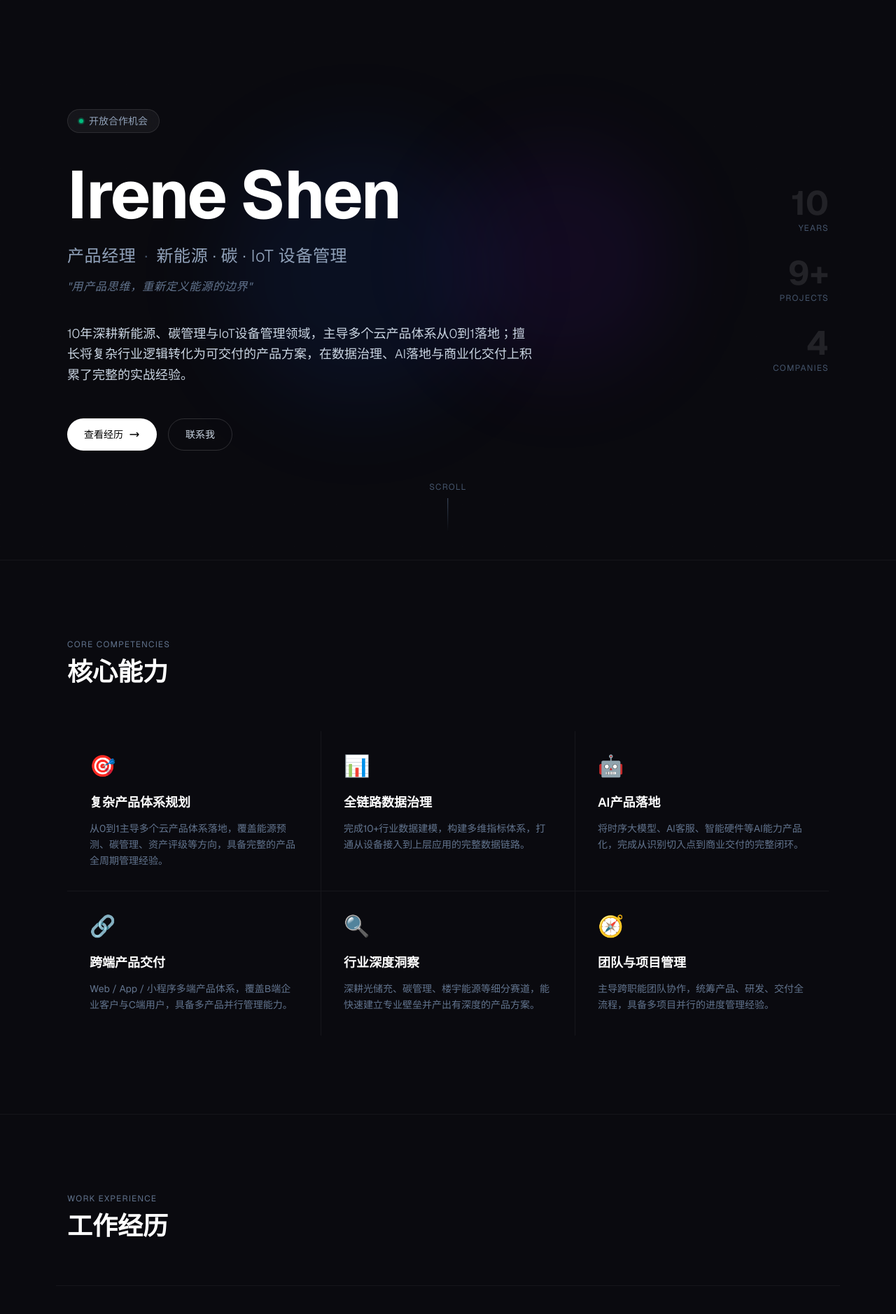
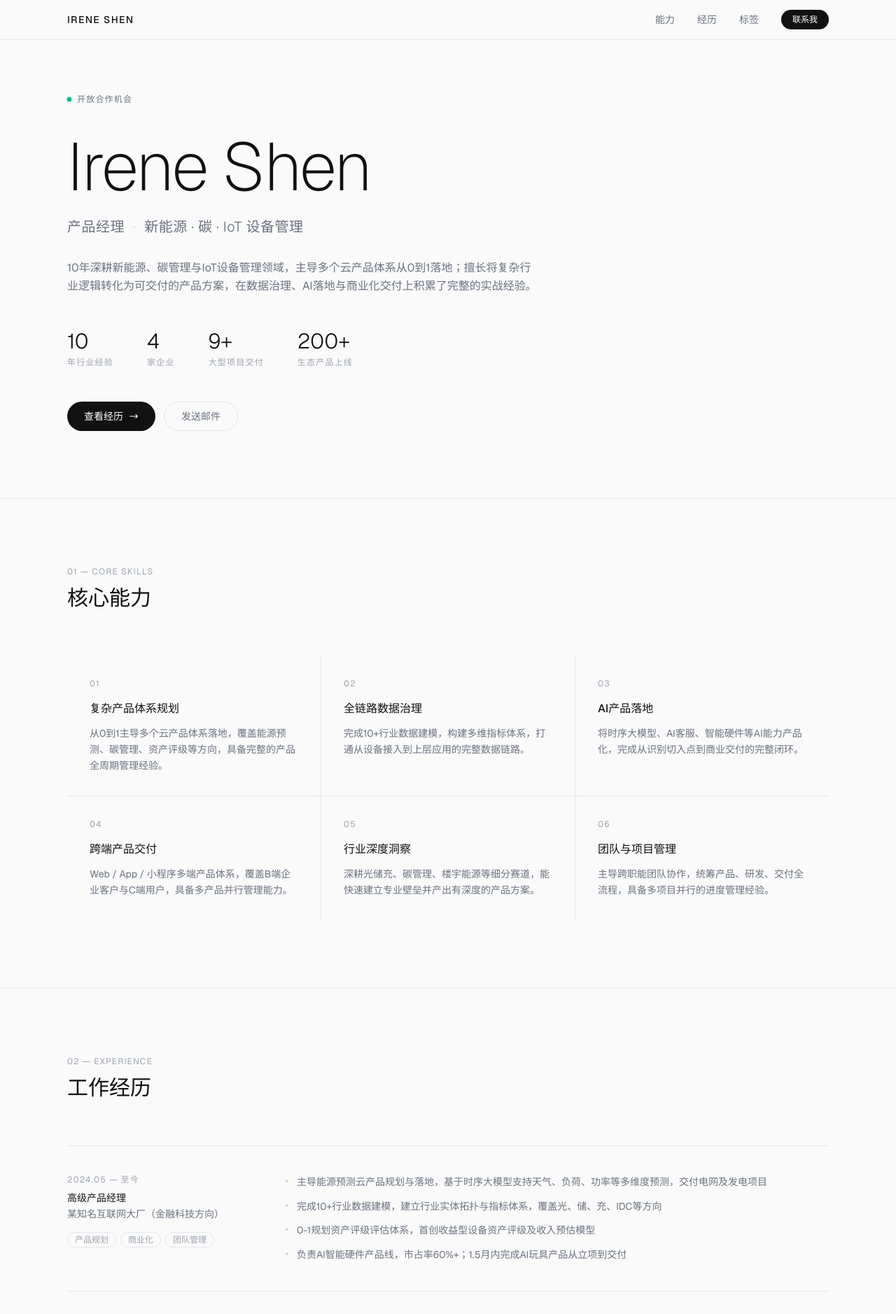
Before and after one commit to ireneshen6688-star/nextjs-boilerplate, a Next.js app: page / in a window 1280 px wide. Shown: the top 1878 px of the page at 70% size. Built offline with nearby package versions, Linux system fonts and the light colour scheme.

Commit message:
redesign: light theme, no emoji, keyword matrix section

```diff
--- a/app/data/profile.ts
+++ b/app/data/profile.ts
@@ -12,37 +12,47 @@ export const profileData = {
       title: "复杂产品体系规划",
       description:
         "从0到1主导多个云产品体系落地，覆盖能源预测、碳管理、资产评级等方向，具备完整的产品全周期管理经验。",
-      icon: "🎯",
     },
     {
       title: "全链路数据治理",
       description:
         "完成10+行业数据建模，构建多维指标体系，打通从设备接入到上层应用的完整数据链路。",
-      icon: "📊",
     },
     {
       title: "AI产品落地",
       description:
         "将时序大模型、AI客服、智能硬件等AI能力产品化，完成从识别切入点到商业交付的完整闭环。",
-      icon: "🤖",
     },
     {
       title: "跨端产品交付",
       description:
         "Web / App / 小程序多端产品体系，覆盖B端企业客户与C端用户，具备多产品并行管理能力。",
-      icon: "🔗",
     },
     {
       title: "行业深度洞察",
       description:
         "深耕光储充、碳管理、楼宇能源等细分赛道，能快速建立专业壁垒并产出有深度的产品方案。",
-      icon: "🔍",
     },
     {
       title: "团队与项目管理",
       description:
         "主导跨职能团队协作，统筹产品、研发、交付全流程，具备多项目并行的进度管理经验。",
-      icon: "🧭",
+    },
+  ],
+
+  // 关键词矩阵 — 三个维度
+  keywords: [
+    {
+      group: "产品形态",
+      tags: ["Web 产品体系", "移动端 App", "微信小程序", "B 端 SaaS", "C 端产品", "IoT 设备管理平台"],
+    },
+    {
+      group: "行业深度",
+      tags: ["新能源", "碳资产管理", "光储充一体化", "楼宇能源", "企业数字化转型", "行业标准制定"],
+    },
+    {
+      group: "产品阶段",
+      tags: ["0 → 1 落地", "1 → N 迭代", "全生命周期管理", "商业化交付", "AI 产品化", "团队管理"],
     },
   ],
 
@@ -93,37 +103,6 @@ export const profileData = {
     },
   ],
 
-  achievements: [
-    {
-      title: "多端产品落地",
-      description:
-        "主导多款移动端小程序/App及Web端产品从0到1完整落地，覆盖B端与C端多种业务场景。",
-      highlight: "多款产品",
-      metric: "Web · App · 小程序",
-    },
-    {
-      title: "AI产品创新",
-      description:
-        "在传统产品中快速识别AI提效切入点，完成落地交付，并抽象通用能力支持后续标准化交付。",
-      highlight: "AI提效",
-      metric: "从识别到交付",
-    },
-    {
-      title: "行业标准制定",
-      description:
-        "建立和梳理6个新能源行业标准字段，设定关键运营指标，完成数据治理标准化流程。",
-      highlight: "标准化",
-      metric: "6个行业标准字段",
-    },
-    {
-      title: "商业化交付",
-      description:
-        "主导多个云产品完成商业化落地，覆盖电网、发电、园区、制造业等多类客户场景。",
-      highlight: "规模交付",
-      metric: "9+ 项目交付",
-    },
-  ],
-
   contact: {
     email: "ireneshen@example.com",
     linkedin: "#",
--- a/app/page.tsx
+++ b/app/page.tsx
@@ -2,223 +2,165 @@ import { profileData } from "./data/profile";
 
 export default function Home() {
   return (
-    <div className="min-h-screen bg-[#0a0a0f] text-white font-sans">
-      {/* ── Hero ── */}
-      <section className="relative min-h-screen flex items-center overflow-hidden">
-        {/* 背景装饰 */}
-        <div className="absolute inset-0 pointer-events-none">
-          <div className="absolute top-1/4 left-1/4 w-96 h-96 bg-blue-600/8 rounded-full blur-3xl" />
-          <div className="absolute bottom-1/3 right-1/4 w-80 h-80 bg-violet-600/8 rounded-full blur-3xl" />
-          <div
-            className="absolute inset-0 opacity-[0.03]"
-            style={{
-              backgroundImage:
-                "linear-gradient(rgba(255,255,255,0.1) 1px, transparent 1px), linear-gradient(90deg, rgba(255,255,255,0.1) 1px, transparent 1px)",
-              backgroundSize: "60px 60px",
-            }}
-          />
+    <div className="min-h-screen bg-[#FAFAFA] text-[#111111] font-sans">
+
+      {/* Nav */}
+      <nav className="fixed top-0 left-0 right-0 z-50 bg-[#FAFAFA]/90 backdrop-blur-md border-b border-[#E5E7EB]">
+        <div className="max-w-6xl mx-auto px-8 h-14 flex items-center justify-between">
+          <span className="text-sm font-medium tracking-widest uppercase">{profileData.name}</span>
+          <div className="flex items-center gap-8 text-sm text-[#6B7280]">
+            <a href="#skills" className="hover:text-[#111111] transition-colors">能力</a>
+            <a href="#experience" className="hover:text-[#111111] transition-colors">经历</a>
+            <a href="#keywords" className="hover:text-[#111111] transition-colors">标签</a>
+            <a href={`mailto:${profileData.contact.email}`} className="px-4 py-1.5 bg-[#111111] text-white text-xs rounded-full hover:bg-[#333] transition-colors">联系我</a>
           </div>
+        </div>
+      </nav>
 
-        <div className="relative max-w-6xl mx-auto px-8 py-32 w-full">
-          <div className="max-w-3xl">
-            {/* 状态标签 */}
-            <div className="inline-flex items-center gap-2 px-4 py-1.5 rounded-full border border-white/10 bg-white/5 text-sm text-slate-400 mb-10 backdrop-blur-sm">
+      {/* Hero */}
+      <section className="pt-32 pb-24 max-w-6xl mx-auto px-8">
+        <div className="max-w-4xl">
+          <div className="inline-flex items-center gap-2 text-xs text-[#6B7280] tracking-widest uppercase mb-10">
             <span className="relative flex h-1.5 w-1.5">
               <span className="animate-ping absolute inline-flex h-full w-full rounded-full bg-emerald-400 opacity-75" />
               <span className="relative inline-flex rounded-full h-1.5 w-1.5 bg-emerald-500" />
             </span>
             开放合作机会
           </div>
-
-            {/* 姓名 */}
-            <h1 className="text-6xl sm:text-7xl md:text-8xl font-bold tracking-tight mb-6 leading-none">
-              <span className="text-white">{profileData.name}</span>
-            </h1>
-
-            {/* 职位 */}
-            <p className="text-xl sm:text-2xl text-slate-400 font-light mb-4 tracking-wide">
-              {profileData.title}
-              <span className="mx-3 text-slate-600">·</span>
-              {profileData.subtitle}
+          <h1 className="text-7xl sm:text-8xl font-extralight tracking-tight leading-none mb-6">{profileData.name}</h1>
+          <p className="text-xl text-[#6B7280] font-light mb-3 tracking-wide">
+            {profileData.title}<span className="mx-3 text-[#D1D5DB]">·</span>{profileData.subtitle}
           </p>
-
-            {/* Tagline */}
-            <p className="text-base text-slate-500 italic mb-10 tracking-wider">
-              "{profileData.tagline}"
-            </p>
-
-            {/* 简介 */}
-            <p className="text-lg text-slate-300 leading-relaxed max-w-2xl mb-12 font-light">
-              {profileData.intro}
-            </p>
-
-            {/* CTA */}
-            <div className="flex flex-wrap gap-4">
-              <a
-                href="#experience"
-                className="inline-flex items-center gap-2 px-6 py-3 bg-white text-black text-sm font-medium rounded-full hover:bg-slate-100 transition-colors"
-              >
+          <p className="text-base text-[#6B7280] leading-relaxed max-w-2xl mt-8 mb-12">{profileData.intro}</p>
+          <div className="flex flex-wrap gap-12 mb-12">
+            {[
+              { num: "10", label: "年行业经验" },
+              { num: "4", label: "家企业" },
+              { num: "9+", label: "大型项目交付" },
+              { num: "200+", label: "生态产品上线" },
+            ].map((s) => (
+              <div key={s.label}>
+                <div className="text-3xl font-light">{s.num}</div>
+                <div className="text-xs text-[#9CA3AF] tracking-widest uppercase mt-1">{s.label}</div>
+              </div>
+            ))}
+          </div>
+          <div className="flex flex-wrap gap-3">
+            <a href="#experience" className="inline-flex items-center gap-2 px-6 py-2.5 bg-[#111111] text-white text-sm rounded-full hover:bg-[#333] transition-colors">
               查看经历
-                <svg className="w-4 h-4" fill="none" viewBox="0 0 24 24" stroke="currentColor">
+              <svg className="w-3.5 h-3.5" fill="none" viewBox="0 0 24 24" stroke="currentColor">
                 <path strokeLinecap="round" strokeLinejoin="round" strokeWidth={2} d="M17 8l4 4m0 0l-4 4m4-4H3" />
               </svg>
             </a>
-              <a
-                href={`mailto:${profileData.contact.email}`}
-                className="inline-flex items-center gap-2 px-6 py-3 border border-white/15 text-slate-300 text-sm font-medium rounded-full hover:border-white/30 hover:text-white transition-colors"
-              >
-                联系我
+            <a href={`mailto:${profileData.contact.email}`} className="inline-flex items-center gap-2 px-6 py-2.5 border border-[#E5E7EB] text-[#6B7280] text-sm rounded-full hover:border-[#111111] hover:text-[#111111] transition-colors">
+              发送邮件
             </a>
-            </div>
-          </div>
-
-          {/* 右侧装饰数字 */}
-          <div className="absolute right-8 top-1/2 -translate-y-1/2 hidden lg:flex flex-col items-end gap-8 text-right">
-            <div>
-              <div className="text-5xl font-bold text-white/10">10</div>
-              <div className="text-xs text-slate-600 tracking-widest uppercase mt-1">Years</div>
-            </div>
-            <div>
-              <div className="text-5xl font-bold text-white/10">9+</div>
-              <div className="text-xs text-slate-600 tracking-widest uppercase mt-1">Projects</div>
-            </div>
-            <div>
-              <div className="text-5xl font-bold text-white/10">4</div>
-              <div className="text-xs text-slate-600 tracking-widest uppercase mt-1">Companies</div>
-            </div>
-          </div>
-        </div>
-
-        {/* 向下滚动提示 */}
-        <div className="absolute bottom-10 left-1/2 -translate-x-1/2 flex flex-col items-center gap-2 text-slate-600">
-          <span className="text-xs tracking-widest uppercase">Scroll</span>
-          <div className="w-px h-12 bg-gradient-to-b from-slate-600 to-transparent" />
-        </div>
-      </section>
-
-      {/* ── 技能 ── */}
-      <section id="skills" className="py-28 border-t border-white/5">
-        <div className="max-w-6xl mx-auto px-8">
-          <div className="mb-16">
-            <p className="text-xs text-slate-500 tracking-widest uppercase mb-3">Core Competencies</p>
-            <h2 className="text-3xl sm:text-4xl font-bold text-white">核心能力</h2>
-          </div>
-
-          <div className="grid sm:grid-cols-2 lg:grid-cols-3 gap-px bg-white/5">
-            {profileData.skills.map((skill, i) => (
-              <div
-                key={i}
-                className="bg-[#0a0a0f] p-8 hover:bg-white/[0.03] transition-colors group"
-              >
-                <div className="text-3xl mb-5">{skill.icon}</div>
-                <h3 className="text-lg font-semibold text-white mb-3 group-hover:text-blue-300 transition-colors">
-                  {skill.title}
-                </h3>
-                <p className="text-sm text-slate-500 leading-relaxed">{skill.description}</p>
-              </div>
-            ))}
           </div>
         </div>
       </section>
 
-      {/* ── 工作经历 ── */}
-      <section id="experience" className="py-28 border-t border-white/5">
-        <div className="max-w-6xl mx-auto px-8">
+      <div className="border-t border-[#E5E7EB]" />
+
+      {/* 核心能力 */}
+      <section id="skills" className="py-24 max-w-6xl mx-auto px-8">
         <div className="mb-16">
-            <p className="text-xs text-slate-500 tracking-widest uppercase mb-3">Work Experience</p>
-            <h2 className="text-3xl sm:text-4xl font-bold text-white">工作经历</h2>
+          <p className="text-xs text-[#9CA3AF] tracking-widest uppercase mb-3">01 — Core Skills</p>
+          <h2 className="text-3xl font-light">核心能力</h2>
         </div>
+        <div className="grid sm:grid-cols-2 lg:grid-cols-3 gap-px bg-[#E5E7EB]">
+          {profileData.skills.map((skill, i) => (
+            <div key={i} className="bg-[#FAFAFA] p-8 hover:bg-white transition-colors">
+              <div className="text-xs text-[#9CA3AF] tracking-widest uppercase mb-4">{String(i + 1).padStart(2, "0")}</div>
+              <h3 className="text-base font-medium mb-3">{skill.title}</h3>
+              <p className="text-sm text-[#6B7280] leading-relaxed">{skill.description}</p>
+            </div>
+          ))}
+        </div>
+      </section>
 
-          <div className="space-y-0">
+      <div className="border-t border-[#E5E7EB]" />
+
+      {/* 工作经历 */}
+      <section id="experience" className="py-24 max-w-6xl mx-auto px-8">
+        <div className="mb-16">
+          <p className="text-xs text-[#9CA3AF] tracking-widest uppercase mb-3">02 — Experience</p>
+          <h2 className="text-3xl font-light">工作经历</h2>
+        </div>
+        <div>
           {profileData.experience.map((exp, i) => (
-              <div
-                key={i}
-                className="group grid md:grid-cols-[280px_1fr] gap-0 border-t border-white/5 py-10 hover:bg-white/[0.02] transition-colors px-4 -mx-4"
-              >
-                {/* 左侧 */}
-                <div className="mb-6 md:mb-0 md:pr-12">
-                  <p className="text-xs text-slate-500 tracking-widest uppercase mb-2">{exp.period}</p>
-                  <p className="text-white font-medium mb-1">{exp.role}</p>
-                  <p className="text-sm text-slate-400 leading-snug">{exp.company}</p>
+            <div key={i} className="border-t border-[#E5E7EB] py-10 grid lg:grid-cols-[280px_1fr] gap-8">
+              <div>
+                <p className="text-xs text-[#9CA3AF] tracking-widest uppercase mb-2">{exp.period}</p>
+                <p className="text-sm font-medium mb-1">{exp.role}</p>
+                <p className="text-sm text-[#6B7280] leading-snug">{exp.company}</p>
                 <div className="flex flex-wrap gap-1.5 mt-4">
-                    {exp.tags.map((tag, j) => (
+                  {exp.tags.map((tag) => (
+                    <span key={tag} className="px-2.5 py-0.5 text-xs border border-[#E5E7EB] text-[#9CA3AF] rounded-full">{tag}</span>
+                  ))}
+                </div>
+              </div>
+              <div>
+                <ul className="space-y-3">
+                  {exp.highlights.map((h, j) => (
+                    <li key={j} className="flex gap-3 text-sm text-[#6B7280] leading-relaxed">
+                      <span className="mt-2 flex-shrink-0 w-1 h-1 rounded-full bg-[#D1D5DB]" />
+                      {h}
+                    </li>
+                  ))}
+                </ul>
+              </div>
+            </div>
+          ))}
+          <div className="border-t border-[#E5E7EB]" />
+        </div>
+      </section>
+
+      <div className="border-t border-[#E5E7EB]" />
+
+      {/* 关键词矩阵 */}
+      <section id="keywords" className="py-24 max-w-6xl mx-auto px-8">
+        <div className="mb-16">
+          <p className="text-xs text-[#9CA3AF] tracking-widest uppercase mb-3">03 — Keywords</p>
+          <h2 className="text-3xl font-light">能力标签</h2>
+          <p className="text-sm text-[#9CA3AF] mt-3">产品形态 · 行业深度 · 产品阶段</p>
+        </div>
+        <div className="space-y-10">
+          {profileData.keywords.map((group, i) => (
+            <div key={i} className="grid lg:grid-cols-[180px_1fr] gap-6 items-start">
+              <div className="text-xs text-[#9CA3AF] tracking-widest uppercase pt-1">{group.group}</div>
+              <div className="flex flex-wrap gap-2">
+                {group.tags.map((tag) => (
                   <span
-                        key={j}
-                        className="px-2 py-0.5 text-xs rounded border border-white/10 text-slate-500"
+                    key={tag}
+                    className="px-4 py-2 text-sm border border-[#E5E7EB] text-[#374151] rounded-full hover:border-[#1A56DB] hover:text-[#1A56DB] transition-colors cursor-default"
                   >
                     {tag}
                   </span>
                 ))}
               </div>
             </div>
-
-                {/* 右侧 */}
-                <ul className="space-y-3">
-                  {exp.highlights.map((item, j) => (
-                    <li key={j} className="flex gap-3 text-sm text-slate-400 leading-relaxed">
-                      <span className="mt-1.5 flex-shrink-0 w-1 h-1 rounded-full bg-blue-500/60" />
-                      {item}
-                    </li>
           ))}
-                </ul>
-              </div>
-            ))}
-            <div className="border-t border-white/5" />
-          </div>
         </div>
       </section>
 
-      {/* ── 主要成就 ── */}
-      <section id="achievements" className="py-28 border-t border-white/5">
-        <div className="max-w-6xl mx-auto px-8">
-          <div className="mb-16">
-            <p className="text-xs text-slate-500 tracking-widest uppercase mb-3">Achievements</p>
-            <h2 className="text-3xl sm:text-4xl font-bold text-white">主要成就</h2>
-            <p className="text-slate-500 mt-3 font-light">从0到1，持续创新</p>
+      {/* Footer */}
+      <footer className="border-t border-[#E5E7EB] py-12">
+        <div className="max-w-6xl mx-auto px-8 flex flex-col sm:flex-row items-center justify-between gap-4">
+          <div>
+            <p className="text-sm font-medium">{profileData.name}</p>
+            <p className="text-xs text-[#9CA3AF] mt-0.5">{profileData.title} · {profileData.subtitle}</p>
           </div>
-
-          <div className="grid sm:grid-cols-2 gap-6">
-            {profileData.achievements.map((item, i) => (
-              <div
-                key={i}
-                className="relative p-8 border border-white/8 rounded-2xl hover:border-white/15 transition-colors group overflow-hidden"
-              >
-                <div className="absolute top-0 right-0 w-32 h-32 bg-gradient-to-bl from-blue-600/5 to-transparent rounded-bl-full" />
-                <div className="text-xs text-slate-500 tracking-widest uppercase mb-4">{item.metric}</div>
-                <h3 className="text-xl font-bold text-white mb-2">{item.title}</h3>
-                <span className="inline-block px-2.5 py-0.5 text-xs rounded-full bg-blue-500/10 text-blue-400 border border-blue-500/20 mb-4">
-                  {item.highlight}
-                </span>
-                <p className="text-sm text-slate-400 leading-relaxed">{item.description}</p>
+          <div className="flex items-center gap-6 text-sm text-[#9CA3AF]">
+            <a href={`mailto:${profileData.contact.email}`} className="hover:text-[#111111] transition-colors">Email</a>
+            <span className="text-[#E5E7EB]">·</span>
+            <a href={profileData.contact.linkedin} className="hover:text-[#111111] transition-colors">LinkedIn</a>
+            <span className="text-[#E5E7EB]">·</span>
+            <a href={profileData.contact.github} className="hover:text-[#111111] transition-colors">GitHub</a>
           </div>
-            ))}
-          </div>
-        </div>
-      </section>
-
-      {/* ── Footer ── */}
-      <footer className="border-t border-white/5 py-16">
-        <div className="max-w-6xl mx-auto px-8 flex flex-col sm:flex-row items-center justify-between gap-6">
-          <div>
-            <p className="text-white font-medium">{profileData.name}</p>
-            <p className="text-sm text-slate-500 mt-1">{profileData.title} · {profileData.subtitle}</p>
-          </div>
-          <div className="flex items-center gap-6 text-sm text-slate-500">
-            <a href={`mailto:${profileData.contact.email}`} className="hover:text-white transition-colors">
-              Email
-            </a>
-            <span className="text-slate-700">·</span>
-            <a href={profileData.contact.linkedin} className="hover:text-white transition-colors">
-              LinkedIn
-            </a>
-            <span className="text-slate-700">·</span>
-            <a href={profileData.contact.github} className="hover:text-white transition-colors">
-              GitHub
-            </a>
-          </div>
-          <p className="text-xs text-slate-700">© 2025 {profileData.name}</p>
+          <p className="text-xs text-[#D1D5DB]">© 2025 {profileData.name}</p>
         </div>
       </footer>
+
     </div>
   );
 }
```
Lines whose indentation alone changed are shown as unchanged.
